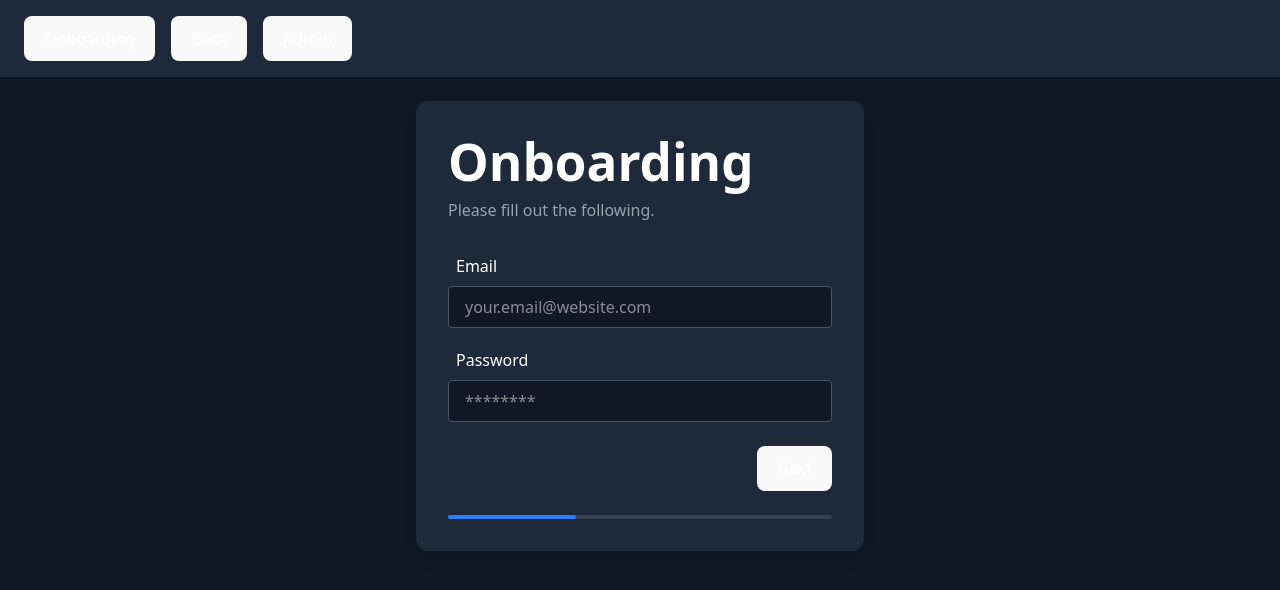
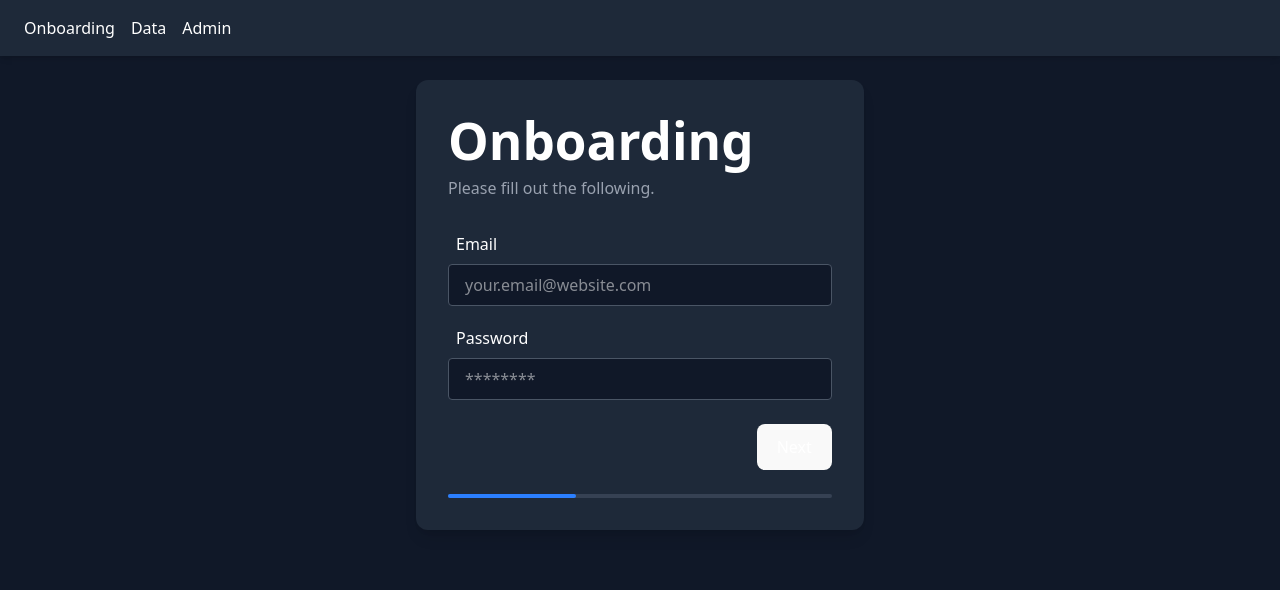
Before and after one commit to MMongelli99/onboarding-wizard, a React (Vite) app in the folder frontend/: page / in a window 1280 px wide. Shown: the top 590 px of the page. Built offline with nearby package versions, Linux system fonts and the light colour scheme; no server answers.

Commit message:
fixed routing

```diff
--- a/frontend/package.json
+++ b/frontend/package.json
@@ -20,6 +20,7 @@
     "axios": "^1.10.0",
     "react": "^19.1.0",
     "react-dom": "^19.1.0",
+    "react-router-dom": "^7.6.2",
     "typescript": "^5.8.3",
     "typescript-eslint": "^8.34.1"
   },
--- a/frontend/src/App.tsx
+++ b/frontend/src/App.tsx
@@ -1,47 +1,33 @@
-import { useState } from "react";
+import { BrowserRouter as Router, Routes, Route, Link } from "react-router-dom";
 import Wizard from "./components/Wizard";
 import DataViewer from "./components/DatabaseViewer";
 import Admin from "./components/Admin";
 
-const routes = {
-  "/": <Wizard />,
-  "/data": <DataViewer />,
-  "/admin": <Admin />,
-} as const;
-
 export default function App() {
-  const [route, setRoute] = useState(
-    window.location.pathname as keyof typeof routes,
-  );
-
-  const navigate = (path: keyof typeof routes) => {
-    window.history.pushState({}, "", path);
-    setRoute(path);
-  };
-
   return (
+    <Router>
       <div className="min-h-screen bg-gray-900 text-white">
         <nav className="bg-gray-800 px-6 py-4 shadow-md flex space-x-4">
-        <button onClick={() => navigate("/")} className="hover:text-blue-400">
+          <Link to="/" className="!text-white">
             Onboarding
-        </button>
-        <button
-          onClick={() => navigate("/data")}
-          className="hover:text-blue-400"
-        >
+          </Link>
+          <Link to="/data" className="!text-white">
             Data
-        </button>
-        <button
-          onClick={() => navigate("/admin")}
-          className="hover:text-blue-400"
-        >
+          </Link>
+          <Link to="/admin" className="!text-white">
             Admin
-        </button>
+          </Link>
         </nav>
 
         <div className="flex justify-center p-6">
-        {routes[route] ?? <div>404: Page Not Found</div>}
+          <Routes>
+            <Route path="/" element={<Wizard />} />
+            <Route path="/data" element={<DataViewer />} />
+            <Route path="/admin" element={<Admin />} />
+            <Route path="*" element={<div>404: Page Not Found</div>} />
+          </Routes>
         </div>
       </div>
+    </Router>
   );
 }
```
Also changed, not shown: 1 other file (tests, documents, lock files or other folders). Lines whose indentation alone changed are shown as unchanged.
